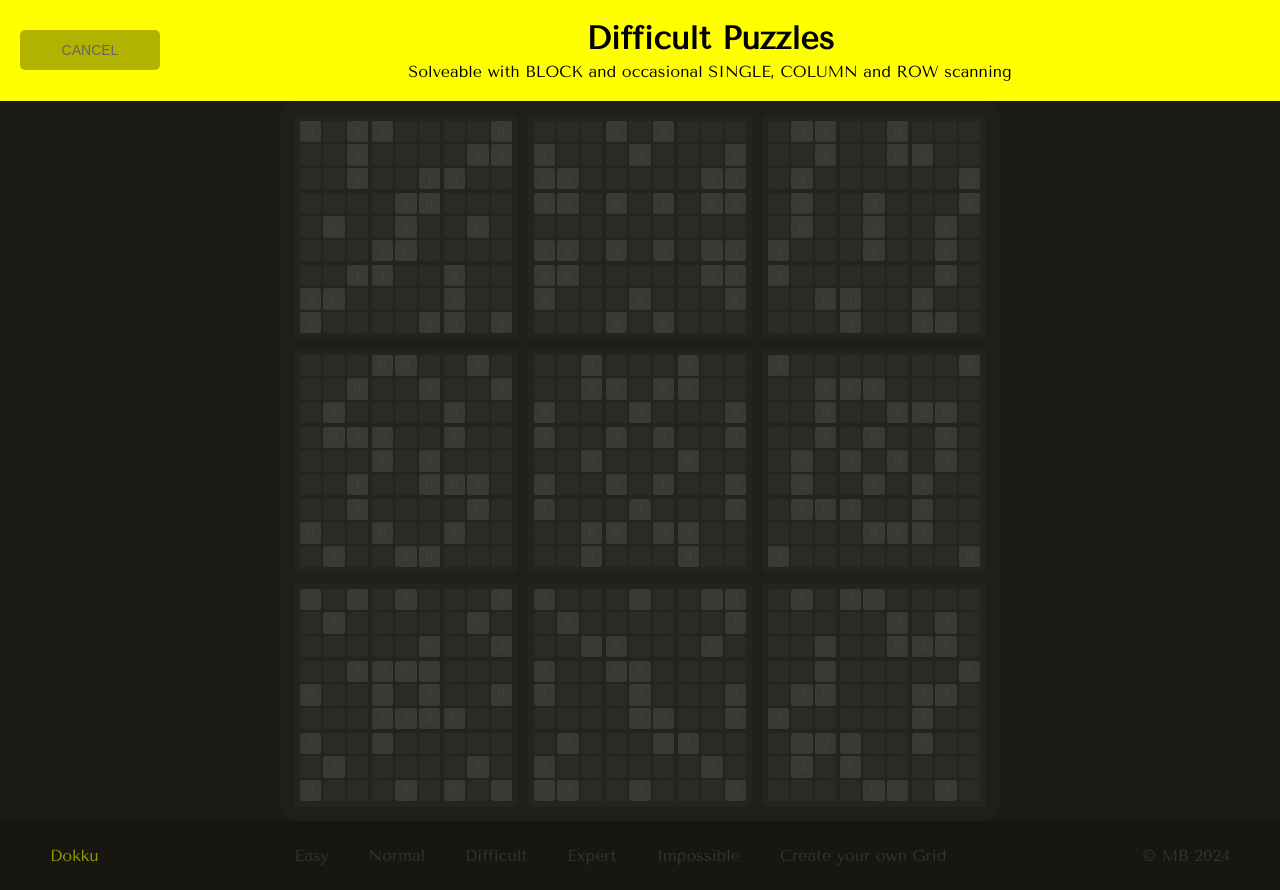
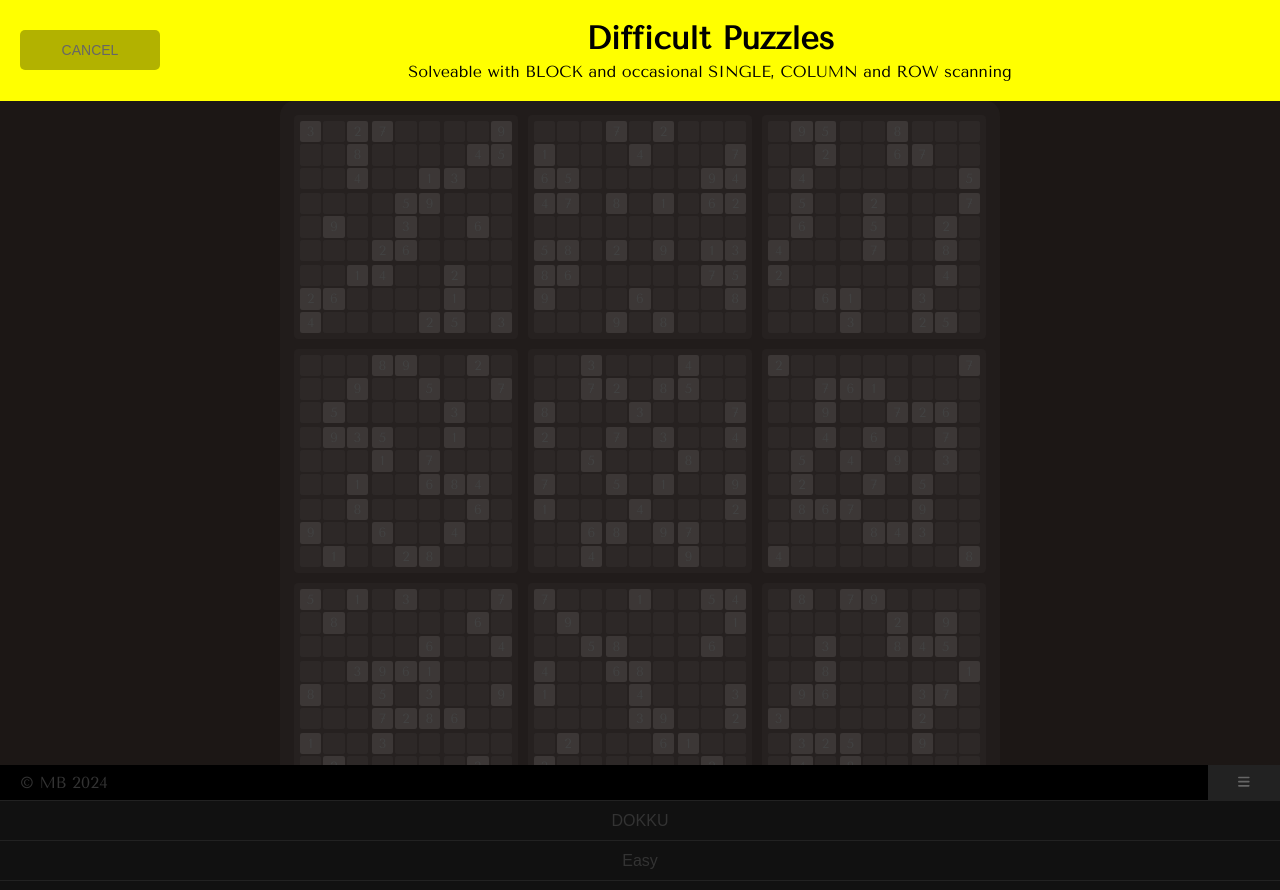
Before and after one commit to moggsterb/dokku, a Next.js app: page /selector/difficult in a window 1280 px wide. After the commit the page ends 821 px from the top, so only its background shows below. Built offline with nearby package versions, Linux system fonts and the light colour scheme; a web font is replaced by a local one.

Commit message:
Footer Nav

```diff
--- a/src/app/globals.scss
+++ b/src/app/globals.scss
@@ -13,7 +13,7 @@ body {
   --grid-size: 360px;
   --cell-value-size: 40px;
 
-  --main-bg: #1b1913;
+  --main-bg: #1c1715;
   --grid-bg: #ffffff06; // grid background
 
   --cell-bg: #ffffff09; // cell background
--- a/src/components/Footer.module.scss
+++ b/src/components/Footer.module.scss
@@ -1,49 +1,59 @@
 .footer {
-  padding: 10px 50px;
-  text-align: center;
-  background: rgba(0, 0, 0, 0.1);
-  color: #333;
+  background: #000;
+  display: flex;
+  flex-direction: column;
+  position: fixed;
+  bottom: -280px;
+  width: 100%;
+  z-index: 100;
+  transition: bottom ease-in-out 0.3s;
 
-  @media only screen and (min-width: 640px) {
+  .row {
     display: flex;
-    flex-direction: row;
     justify-content: space-between;
     align-items: center;
   }
 
-  div {
-    text-align: center;
+  .copy {
+    color: #333;
+    padding: 0 20px;
   }
 
-  .levels {
-    display: flex;
-    justify-content: center;
-    flex-wrap: wrap;
-    padding: 15px 0;
+  .menuButton {
+    padding: 10px 30px;
+    border: none;
+    outline: none;
+  }
+
+  .item {
+    background: #111;
+    color: #333;
+    width: 100%;
+    height: 40px;
+    font-size: 16px;
+    text-decoration: none;
+    text-align: center;
+    border: none;
+    outline: none;
+    border-top: 1px solid #222;
+  }
+
+  &.open {
+    bottom: 0;
+    .menuButton {
+      background: #333;
+    }
+
+    .menuItems {
+      display: block;
+    }
+  }
+
+  &.closed {
+    .menuButton {
+      background: #222;
+      text-transform: uppercase;
+      color: #666;
+    }
   }
 }
-
-.item {
-  display: block;
-  color: #333;
-  text-decoration: none;
-  // padding: 5px 20px;
-  // margin: 0 20px;
-  padding: 0 20px;
-  margin: 0;
-  border-radius: 5px;
-  transition: all ease-in-out 0.4s;
-  &:hover {
-    background: rgba(0, 0, 0, 0.3);
-    color: #ccc;
-  }
-}
-
-.title {
-  text-decoration: none;
-  color: #9b9b01;
-  transition: all ease-in-out 0.4s;
-  &:hover {
-    color: yellow;
-  }
-}
--- a/src/components/Footer.tsx
+++ b/src/components/Footer.tsx
@@ -1,29 +1,79 @@
+'use client';
+
 import { LEVELS } from '@/utils/examples';
-import Link from 'next/link';
-
 import styles from './Footer.module.scss';
+import { useState } from 'react';
+import { useRouter } from 'next/navigation';
+import { FontAwesomeIcon } from '@fortawesome/react-fontawesome';
+import { faBars, faX } from '@fortawesome/free-solid-svg-icons';
 
 const Footer = () => {
+  const [menuOpen, setMenuOpen] = useState(false);
+
+  const navItems = [{ title: 'DOKKU', url: '/' }, ...LEVELS];
+
+  const router = useRouter();
+
+  const navHandler = (url: string) => {
+    router.push(url);
+    setMenuOpen(false);
+  };
+
   return (
-    <footer className={styles.footer}>
-      <div className={styles.title}>
-        <Link href={'/'} className={styles.title}>
-          Dokku
-        </Link>
+    <footer
+      className={`${styles.footer} ${menuOpen ? styles.open : styles.closed}`}
+    >
+      <div className={styles.row}>
+        <div className={styles.copy}>&copy; MB 2024</div>
+
+        <button
+          className={styles.menuButton}
+          onClick={() => {
+            setMenuOpen(!menuOpen);
+          }}
+        >
+          <FontAwesomeIcon icon={menuOpen ? faX : faBars} />
+        </button>
       </div>
 
-      <div className={styles.levels}>
-        {LEVELS.map(({ url, title }, index) => {
+      <div className={styles.menuItems}>
+        {navItems.map(({ url, title }, index) => {
           return (
-            <Link key={index} href={url} className={styles.item}>
-              {title}
-            </Link>
+            <div className={styles.menuItem}>
+              <button
+                key={index}
+                onClick={() => navHandler(url)}
+                className={styles.item}
+              >
+                {title}
+              </button>
+            </div>
           );
         })}
       </div>
-      <div className={styles.copy}>&copy; MB 2024</div>
     </footer>
   );
+
+  // : (
+  //   <footer className={styles.footer}>
+  //     <div className={styles.title}>
+  //       <Link href={'/'} className={styles.title}>
+  //         Dokku
+  //       </Link>
+  //     </div>
+
+  //     <div className={styles.levels}>
+  //       {LEVELS.map(({ url, title }, index) => {
+  //         return (
+  //           <Link key={index} href={url} className={styles.item}>
+  //             {title}
+  //           </Link>
+  //         );
+  //       })}
+  //     </div>
+  //     <div className={styles.copy}>&copy; MB 2024</div>
+  //   </footer>
+  // );
 };
 
 export default Footer;
--- a/src/app/page.module.scss
+++ b/src/components/LevelSelector.module.scss
@@ -1,8 +1,3 @@
-.header {
-  text-shadow: 0 5px 10px #111;
-  font-size: 50px;
-}
-
 .levels {
   div {
     padding: 0;
@@ -11,7 +6,7 @@
 
   a {
     color: #666;
-    color: rgb(109, 109, 81);
+    color: rgb(137, 137, 71);
     display: flex;
     padding: calc(var(--grid-unit) * 3) calc(var(--grid-unit) * 12);
     text-decoration: none;
@@ -45,7 +40,7 @@
     &:before,
     &:after {
       content: ' ';
-      background: linear-gradient(0deg, #333, #444);
+      background: linear-gradient(0deg, var(--main-bg), #444);
       width: 50%;
       height: 100%;
       position: absolute;
```
Also changed, not shown: src/app/page.tsx (+3 -28 lines), src/components/Dokku.module.scss (+7 -10 lines), src/components/LevelSelector.tsx (added, +27 -0 lines).
